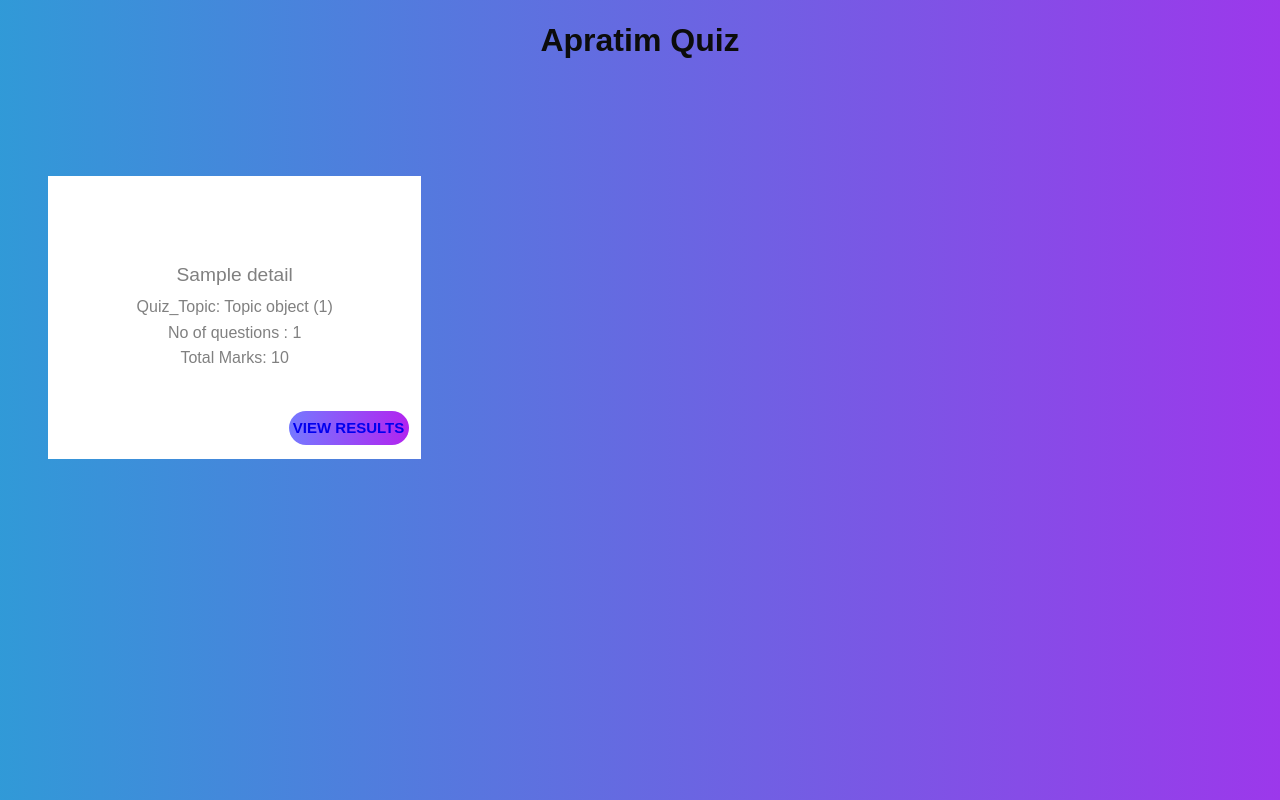
After one commit to ShreySumariya07/QuizApp, a Django app: page /Quiz/result_quiz/1/ in a window 1280 px wide. The commit adds this page. Run offline with Django 3.2, Linux system fonts and the light colour scheme; tables that the repository leaves empty hold one stand-in row (values such as "Sample post").

Commit message:
Major Work Done

```diff
--- a/Quiz/models.py
+++ b/Quiz/models.py
@@ -52,5 +52,5 @@ class Result(models.Model):
     q_name = models.ForeignKey(Quiz_Details, to_field="quiz_id", db_column="quiz_name", on_delete=models.CASCADE, related_name="qname",default=1)
     s_id = models.ForeignKey(User, on_delete=models.CASCADE)
     score = models.IntegerField()
-    status = models.CharField(max_length=100,default=False)
+    status = models.CharField(max_length=100, default=False)
     total_marks = models.IntegerField(default=0)
--- a/Quiz/urls.py
+++ b/Quiz/urls.py
@@ -17,5 +17,7 @@ urlpatterns = [
     path("show_quiz/<int:s_id>", views.student_quiz, name="student_quiz"),
     path("results_page/<int:s_id>/", views.results_page, name="results_page"),
     path("play_quiz/<int:quiz_id>/", views.play_quiz, name="play_quiz"),
-    path("show_result/<int:res_id>/",views.show_result,name="show_result")
+    path("show_result/<int:res_id>/", views.show_result,name="show_result"),
+    path("result_quiz/<int:teacher_id>/", views.result_quiz, name="result_quiz"),
+    path("students_result/<int:quiz_id>/", views.students_result, name="students_result")
 ]
--- a/Quiz/views.py
+++ b/Quiz/views.py
@@ -98,9 +98,11 @@ def save_question(request):
             quiz = add_question.objects.create(quiz_id1=quiz_id1, question=question, Choice_1=Choice_1,
                                                Choice_2=Choice_2, Choice_3=Choice_3, Choice_4=Choice_4, answer=answer)
             quiz.save()
-            print("Total questions : ", qu_no)
-            print("Entered questions : ", count.questions_entered)
-            return render(request, "add_question.html")
+            if count.questions_entered < qu_no:
+                return render(request, "add_question.html")
+            else:
+                messages.info(request,"All Questions added")
+                return render(request, "teacher_navbar_dashboard.html", {"tea_id": tea_id.id})
         else:
             messages.info(request, "invalid method")
             return render(request, "teacher_navbar_dashboard.html", {"tea_id": tea_id.id})
@@ -201,3 +203,16 @@ def results_page(request, s_id):
     stude_id = stu_id.id
     all_result = Result.objects.filter(s_id=stude_id)
     return render(request, "result.html", {"all_res": all_result})
+
+
+def result_quiz(request, teacher_id):
+    quiz = Quiz_Details.objects.filter(teacher_id=teacher_id)
+    user_quiz = {
+        "quizes": quiz
+    }
+    return render(request, "display_results.html", user_quiz)
+
+
+def students_result(request, quiz_id):
+    all_students = Result.objects.filter(q_id=quiz_id)
+    return render(request, "students_result.html", {"stu_details": all_students})
--- /dev/null
+++ b/templates/display_results.html
@@ -0,0 +1,34 @@
+{% load static %}
+<!DOCTYPE html>
+<html lang="en">
+<head>
+    <meta charset="UTF-8">
+    <meta name="viewport" content="width=device-width, initial-scale=1.0">
+    <title>..</title>
+    <link rel="stylesheet" href="{% static 'css/display_style.css' %}">
+</head>
+<body>
+
+    <section id="services" class="services">
+        <div class="container">
+            <h1 class="section-heading"><span></span>Apratim Quiz</h1>
+            <p>                </p>
+            <div class="container-1">
+                {% for quiz in quizes %}
+                <div class="card-wrapper">
+
+                    <div class="card" style="padding-top: -5rem;">
+                        <h2 style="text-align:center">{{quiz.quiz_name}}</h2>
+                        <p style="float left">Quiz_Topic: {{quiz.quiz_topic}}<br />
+                            No of questions : {{quiz.no_of_questions}}<br />
+                            Total Marks: {{quiz.total_marks}}<br />
+                        </p>
+                        <button class="submit" style="float: right;" ><a href="{% url 'Quiz:students_result' quiz_id=quiz.quiz_id %}"> View Results</a></button>
+                    </div>
+                </div>
+                {% endfor %}
+            </div>
+        </div>
+    </section>
+</body>
+</html>
--- a/templates/teacher_navbar_dashboard.html
+++ b/templates/teacher_navbar_dashboard.html
@@ -42,7 +42,7 @@
 			<div id="btn">
 				<button class="btns" ><a href="{% url 'Quiz:quiz_details' %}">Add Quiz</a></button>
 				<button class="btns" ><a href="{% url 'Quiz:quiz_added' teacher_id=tea_id %}">Quizzes</a></button>
-				<button class="btns">Student Template</button>
+				<button class="btns"><a href="{% url 'Quiz:result_quiz' teacher_id=tea_id %}" >Student Template</a></button>
 			</div>
 		  </div>
 		</div>
```
Also changed, not shown: templates/students_result.html (added, +34 -0 lines).
